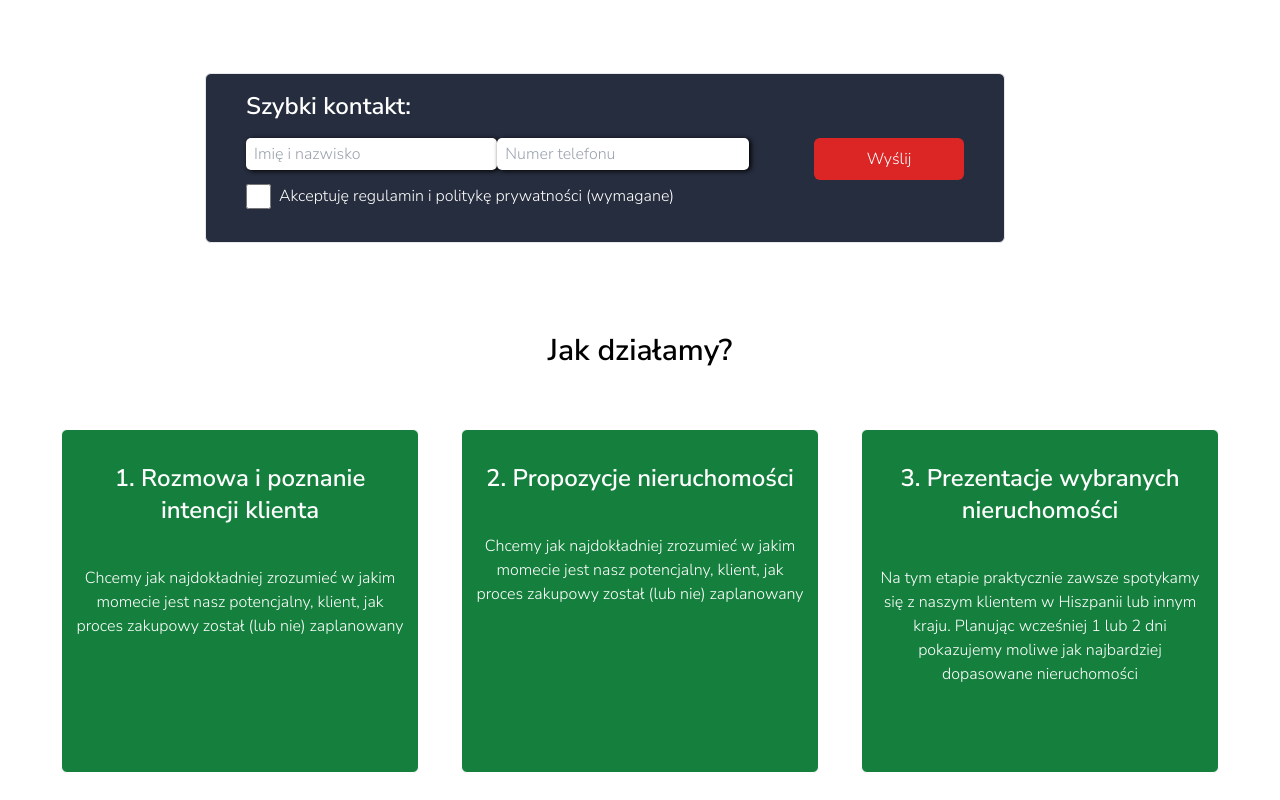
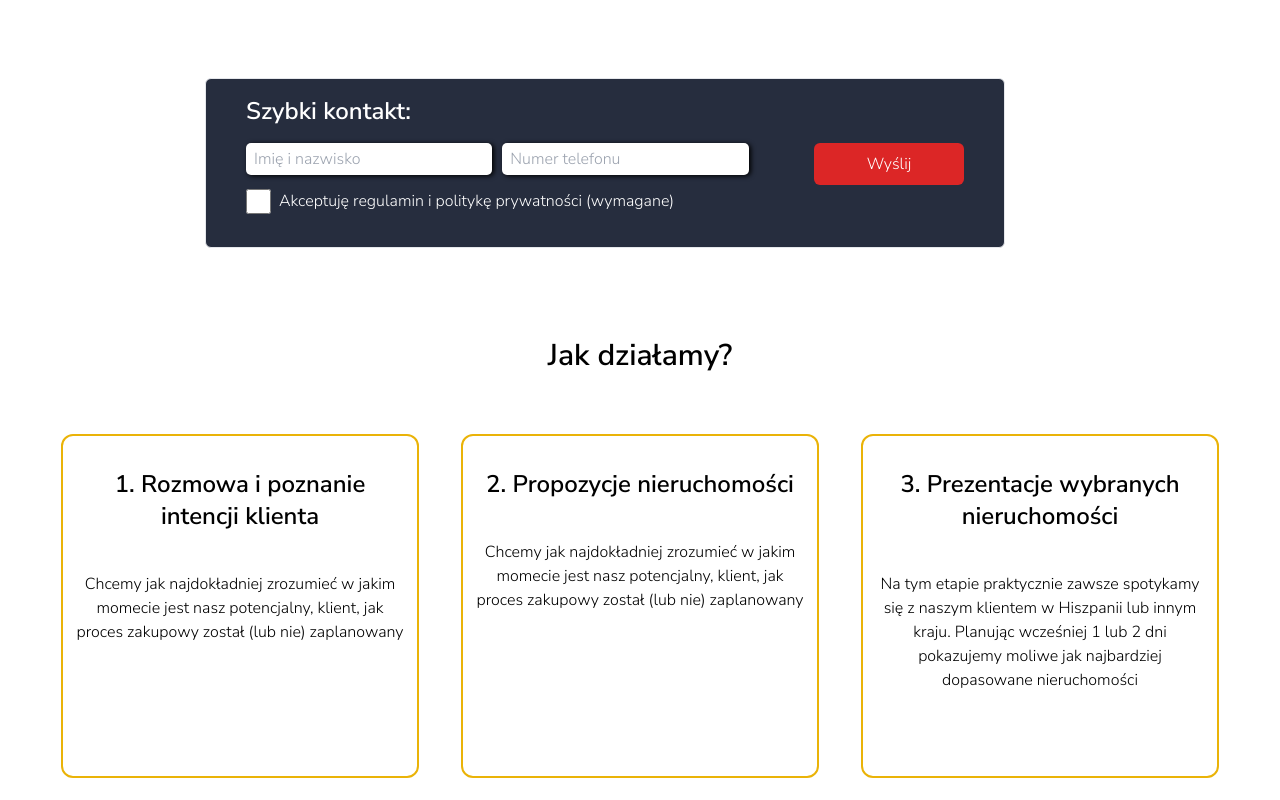
Before and after one commit to Marlonbrando3/onestagroup, a Next.js app: page / in a window 1280 px wide. Shown: the part 2900-3700 px from the top of the page. Built offline with nearby package versions, Linux system fonts and the light colour scheme.

Commit message:
first commit

```diff
--- a/components/ContactFormAboutUs.js
+++ b/components/ContactFormAboutUs.js
@@ -47,16 +47,16 @@ export default function ContactFormAboutUs({ temat }) {
         >
           {" "}
           <div className="py-4 font-bold text-2xl text-white w-[800px]">Szybki kontakt:</div>
-          <div className="flex justify-between flex-col md:flex-row">
+          <div className="flex justify-between flex-col md:flex-row pb-[10px]">
             <p className="py-2 font-bold text-white hidden">
               Ogłoszenie o nr ref.{" "}
               <input className="bg-gray-900/[0.0]" type="text" value={temat} name="id"></input>
             </p>
             {/* <label id="name">Imię i naziwsko</label> */}
             <div className="w-full md:w-[70%]">
-              <div className="w-full flex flex-col md:flex-row">
+              <div className="w-full flex flex-col md:flex-row justify-between">
                 <input
-                  className="cf-input-property-card pl-2 md:w-[50%] w-full"
+                  className="cf-input-property-card pl-2 py-1 md:w-[49%] w-full"
                   onChange={(e) => {
                     setDataForm({ ...dataForm, Name: e.target.value });
                   }}
@@ -67,7 +67,7 @@ export default function ContactFormAboutUs({ temat }) {
                 ></input>
                 {/* <label id="phone">Numer telefonu</label> */}
                 <input
-                  className="cf-input-property-card pl-2 py-1 md:w-[50%] w-full"
+                  className="cf-input-property-card pl-2 py-1 md:w-[49%] w-full"
                   onChange={(e) => {
                     setDataForm({ ...dataForm, Phone: e.target.value });
                   }}
--- a/components/aboutSpain.js
+++ b/components/aboutSpain.js
@@ -5,7 +5,7 @@ import Link from "next/link";
 export default function AboutSpain() {
   return (
     <div className="w-screen h-auto py-[40px]">
-      <h1 className="w-full text-center text-[34px] py-[30px] leading-[30px]">
+      <h1 className="w-[90%] text-center text-[34px] py-[30px] leading-[35px]">
         Jeśli szukasz nieruchomości w Hiszpanii
       </h1>
       <div className="lg:w-[1000px] w-[90vw] mx-auto h-full flex justify-center">
--- a/components/whatsapp/whatsappButton.tsx
+++ b/components/whatsapp/whatsappButton.tsx
@@ -5,7 +5,7 @@ import { RiWhatsappFill } from "react-icons/ri";
 export default function WhatsAppButton() {
   return (
     <Link
-      href="https://wa.me/+48567752525"
+      href="https://wa.me/+48576652525"
       className="cursor-pointer fixed w-auto min-h-[50px] bottom-10 right-10 bg-white shadow-[0px_5px_20px_-5px_rgba(0,0,0,0.3)] z-20 flex rounded-3xl px-[20px] py-[5px] items-center border border-orange-500 hover:bg-orange-400 duration-200 hover:text-white"
     >
       <p className="mr-[9px] leading-6 hover:text-white duration-200">
--- a/styles/globals.css
+++ b/styles/globals.css
@@ -316,14 +316,14 @@ div.InputsStyleContainer p {
   }
 
   .element-how-we-work-container-in {
-    @apply w-[90%] py-3 px-[4px] md:px-3 rounded-md bg-green-700 flex justify-start items-center flex-col h-[90%] border border-white;
+    @apply w-[90%] py-3 px-[4px] md:px-3 text-black rounded-xl bg-white flex justify-start items-center flex-col h-[90%] border-2 border-yellow-500;
   }
 
   .element-how-we-work-container-in-p {
-    @apply text-center py-5 text-2xl font-semibold text-white;
+    @apply text-center py-5 text-2xl text-black font-semibold;
   }
   .element-how-we-work-container-in-desc {
-    @apply text-center py-5 text-base text-white;
+    @apply text-center py-5 text-base text-black;
   }
 
   .main-country-crousel {
```
